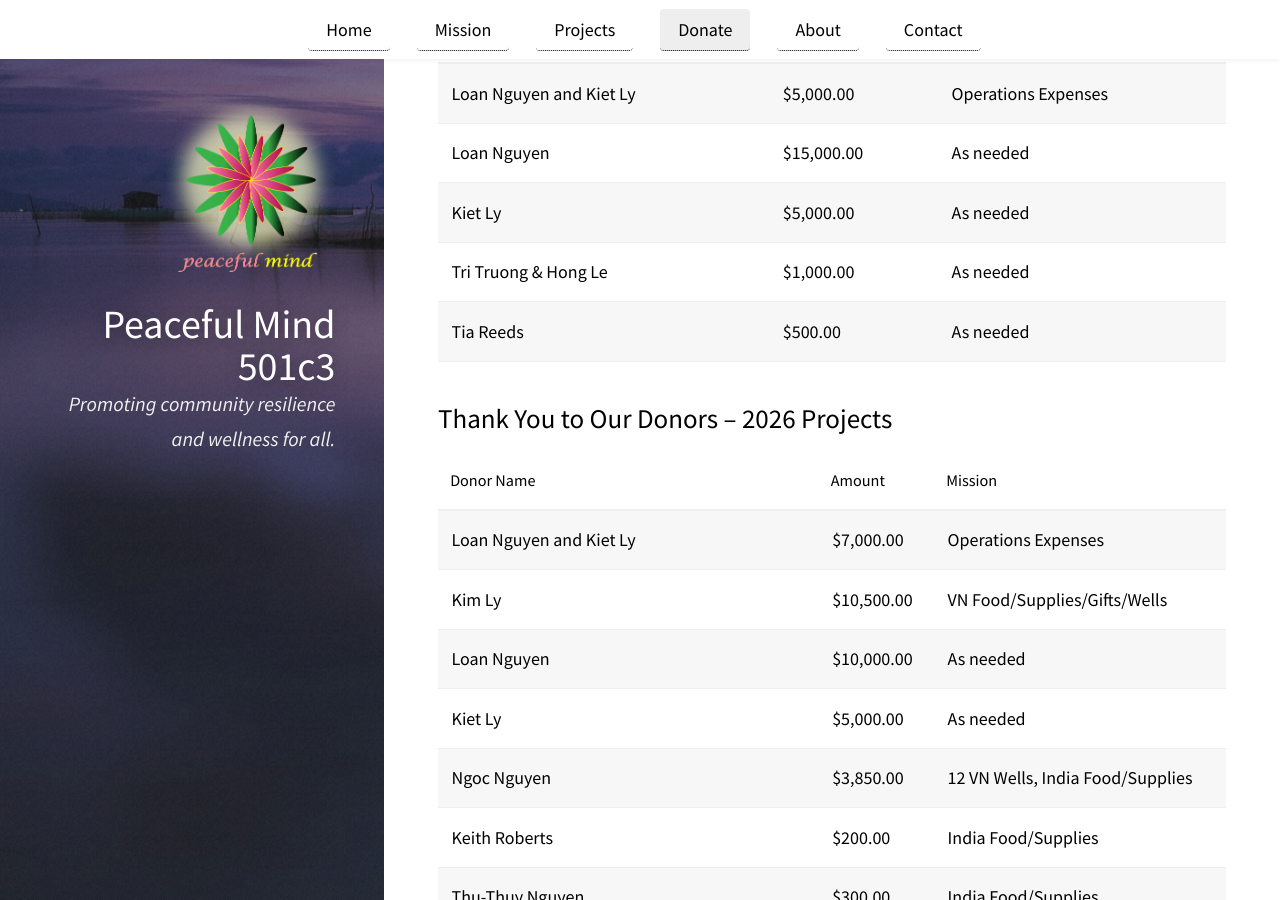
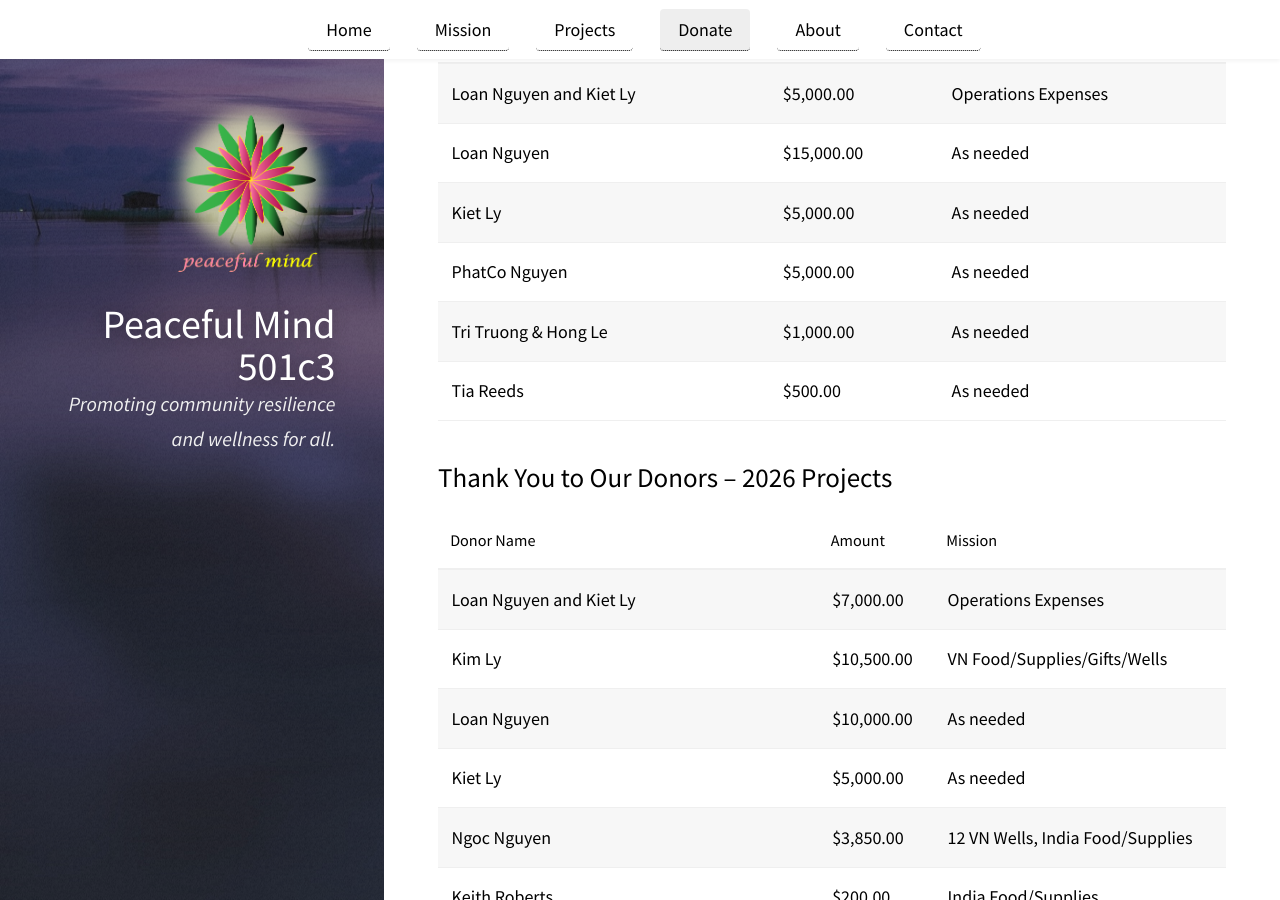
Before and after one commit to peacefulcenter/peacefulcenter.github.io, a Jekyll site: the page built from pages/donate.md, in a window 1280 px wide and 900 px high, scrolled down 1833 px. Built offline with Jekyll 4.4.1, drawn with Linux system fonts in a browser that asks for light colours; our own code applies the rules of GitHub Pages for plain Markdown files.

Commit message:
Update donation

```diff
--- a/pages/donate.md
+++ b/pages/donate.md
@@ -99,6 +99,7 @@ _Peaceful Mind 501C3 is a tax-exempt organization. Tax ID: 39-2930680. Your dona
 | Loan Nguyen and Kiet Ly | $5,000.00  | Operations Expenses |
 | Loan Nguyen             | $15,000.00 | As needed           |
 | Kiet Ly                 | $5,000.00  | As needed           |
+| PhatCo Nguyen           | $5,000.00  | As needed           |
 | Tri Truong & Hong Le    | $1,000.00  | As needed           |
 | Tia Reeds               | $500.00    | As needed           |
 
```
